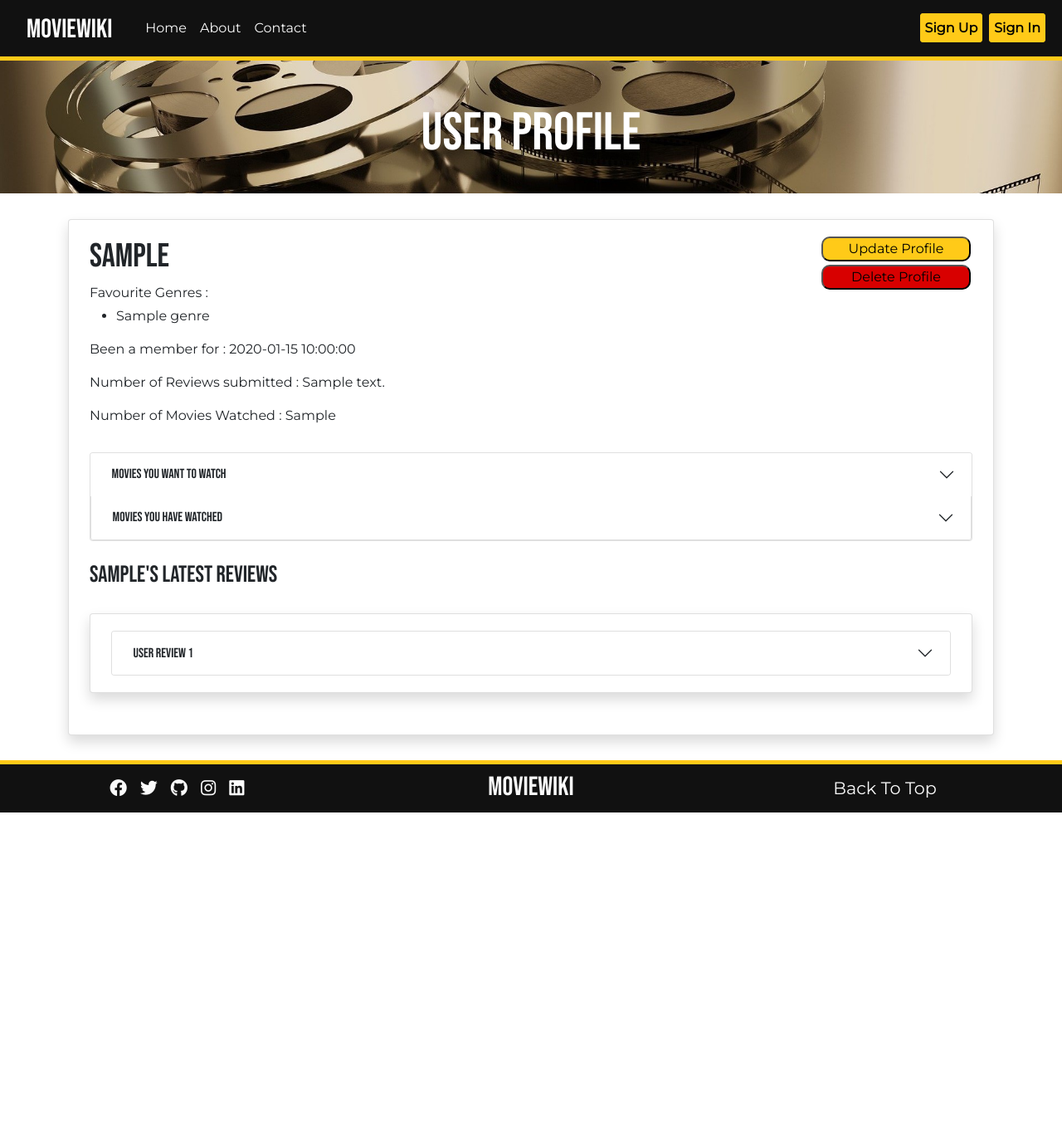
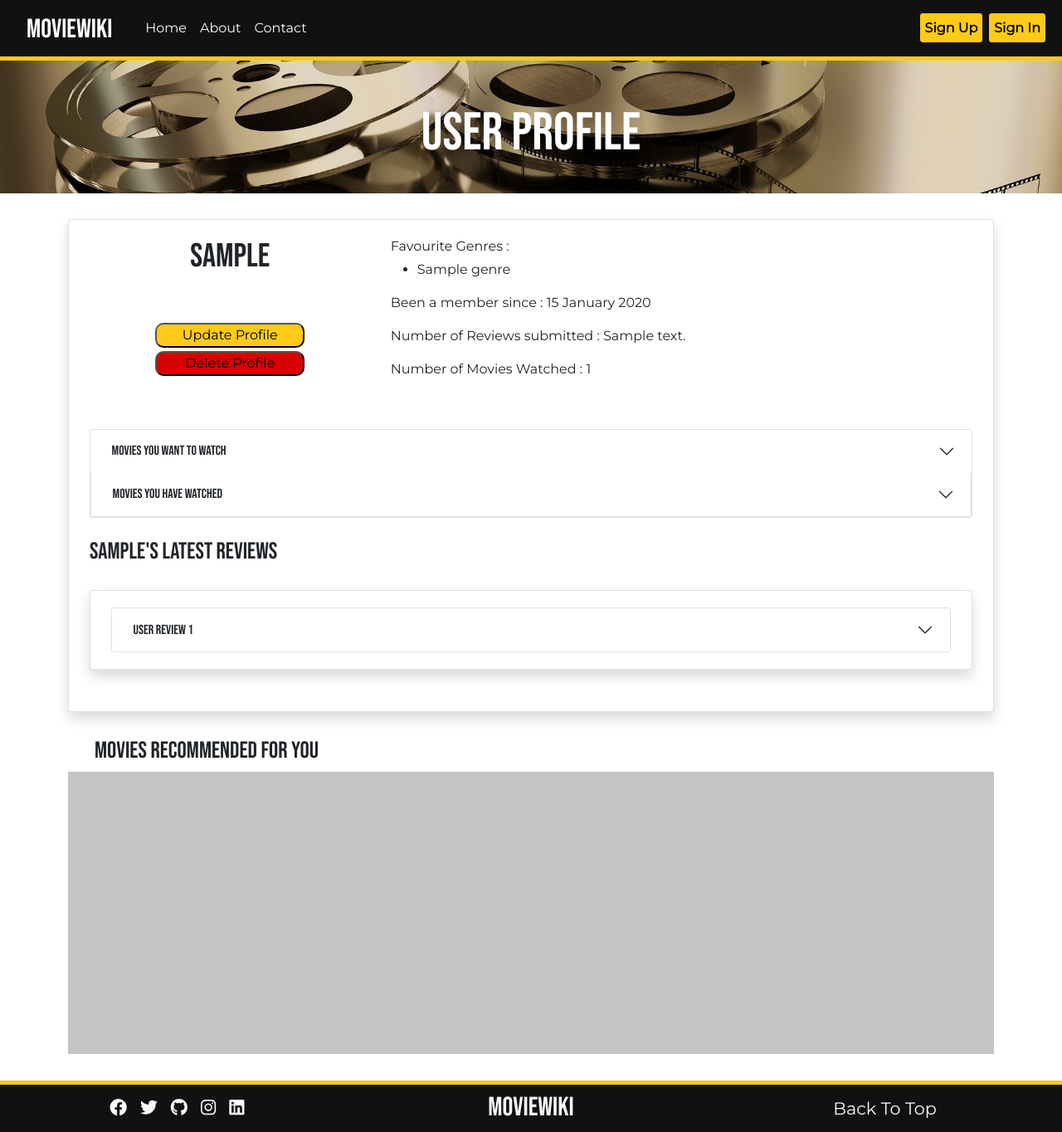
Before and after one commit to nlenno1/moviewiki-ms3, a Flask app: a page that uses templates/profile.html in a window 1280 px wide. Shown: the whole page at 83% size. Before the commit the page ends 979 px from the top, so only its background shows below. Run offline with Flask 2, Linux system fonts and the light colour scheme; a database or web service that is not in the repository returns one stand-in record (values such as "Sample title"); some libraries are stand-ins or nearby versions.

Commit message:
style: redesigned profile view

```diff
--- a/app.py
+++ b/app.py
@@ -232,7 +232,15 @@
             {"username": username},
             {"password": 0}
           )
-    return render_template("profile.html", user=user)
+
+    # generate suggested_movies list
+    suggested_movies = []
+    movies = list(mongo.db.movies.find())
+    for item in movies:
+        if set(user["favourite_genres"]).intersection(item["genre"]):
+            suggested_movies.append(item)
+
+    return render_template("profile.html", user=user, suggested_movies=suggested_movies)
 
 
 @app.route("/create-movie", methods=["GET", "POST"])
--- a/static/css/style.css
+++ b/static/css/style.css
@@ -681,3 +681,13 @@
     outline: 0;
     box-shadow: 0 0 0 0.25rem rgb(255 202 24 / 25%);
 }
+
+/* Profile */
+
+.profile_controls_container, .profile_controls_container div {
+    text-align: center;
+    display: flex;
+    flex-wrap: nowrap;
+    flex-direction: column;
+    align-items: center;
+}
--- a/templates/profile.html
+++ b/templates/profile.html
@@ -3,22 +3,28 @@
 
     <h1 id="header-title">User Profile</h1>
 
-<div class="container">
+    <div class="container-md">
         <div class="card form-card shadow">
             <div class="row">
+                <div class="col-12 col-md-4 profile_controls_container">
+                    <h1>{{ user.username }}</h1>
+                    <div class="my-5 d-none d-md-flex">
+                        <button class="generic-button button-color-gold"><a href="#">Update Profile</a></button>
+                        <button class="generic-button button-color-red mt-1"><a href="#">Delete Profile</a></button>
+                    </div>
+                </div>
                 <div class="col-12 col-md-8">
-                <h1 class="ml-5">{{user.username}}</h1>
                     <p class="mb-1">Favourite Genres :
                         <ul>
                             {% for genre in user.favourite_genres %}
                             <li>{{ genre|capitalize }}</li>
                             {% endfor %}
                         </ul>
-                    <p>Been a member for : {{user.date_joined}}</p>
-                    <p>Number of Reviews submitted : {{user.reviews_submitted}}</p>
-                    <p>Number of Movies Watched : {{user.numb_movies_watched}}</p>
+                        <p>Been a member since : {{ user.date_joined.strftime('%d %B %Y') }}</p>
+                        <p>Number of Reviews submitted : {{ user.reviews_submitted }}</p>
+                        <p>Number of Movies Watched : {{ user.moviews_reviewed|length }}</p>
                 </div>
-            <div class="col-12 col-md-4 text-end">
+                <div class="col-12 d-md-none text-center">
                     <button class="generic-button button-color-gold"><a href="#">Update Profile</a></button>
                     <button class="generic-button button-color-red mt-1"><a href="#">Delete Profile</a></button>
                 </div>
@@ -37,15 +43,21 @@
                             <div id="movies-to-watch-collapse" class="accordion-collapse collapse"
                                 aria-labelledby="to-watch-heading" data-bs-parent="#user-profile-accordion">
                                 <div class="accordion-body">
-                                {% if user.movies_to_watch|length <= 0 %}
-                                <h5 class="mb-0 mt-1">Choose some movies you want to watch!</h5>
+                                    <div class="row g-0">
+                                        {% if user.movies_to_watch|length > 0 %}
+                                            {% for movie in user.movies_to_watch %}
+                                                <div class="col-12 col-md-6 col-lg-4">
+                                                    <p class="mb-0">
+                                                        {{ movie|title }}
+                                                    </p>
+                                                </div>
+                                            {% endfor %}
                                         {% else %}
-                                <ul class="mb-0">
-                                    {% for movie in user.movies_to_watch %}
-                                    <li>{{ movie }}</li>
-                                    {% endfor %}
-                                </ul>
+                                            <div class="col-12">
+                                                <h5 class="mb-0 mt-1">Add Movies that you <strong>WANT TO WATCH</strong>  from their pages!</h5>
+                                            </div>
                                         {% endif %}
+                                    </div>
                                 </div>
                             </div>
                             <div class="accordion-item">
@@ -59,15 +71,21 @@
                                 <div id="movies-watched-collapse" class="accordion-collapse collapse"
                                     aria-labelledby="watched-heading" data-bs-parent="#user-profile-accordion">
                                     <div class="accordion-body">
-                                    {% if user.numb_movies_watched == 0 %}
-                                    <h5 class="mb-0 mt-1">You haven't watched any Movies!!!</h5>
+                                        <div class="row g-0">
+                                            {% if user.movies_watched|length > 0 %}
+                                                {% for movie in user.movies_watched %}
+                                                    <div class="col-12 col-md-6 col-lg-4">
+                                                        <p class="mb-0">
+                                                            {{ movie|title }}
+                                                        </p>
+                                                    </div>
+                                                {% endfor %}
                                             {% else %}
-                                    <ul>
-                                        {% for movie in user.movies_watched %}
-                                        <li>{{ movie|capitalize }}</li>
-                                        {% endfor %}
-                                    </ul>
+                                                <div class="col-12">
+                                                    <h5 class="mb-0 mt-1">Add Movies that you <strong>HAVE WATCHED</strong> from their pages!</h5>
+                                                </div>
                                             {% endif %}
+                                        </div>
                                     </div>
                                 </div>
                             </div>
@@ -99,7 +117,25 @@
                     </div>
                 </div>
             </div>
-
         </div>
-
+        <div class="row g-0">
+            <div class="col">
+                <h3 class="carousel-label">Movies Recommended For You</h3>
+                <div class="movie-carousel">
+                    {% for item in suggested_movies|sort(attribute="average_rating") %}
+                        {% if loop.index <= 10 %}
+                            <div class="movie-picture-display">
+                                <div class="movie-image-continer">
+                                    <a href="{{ url_for('view_movie', movie_id=item._id) }}">
+                                        <img src="{{ item.image_link }}" alt="Movie Image">
+                                    </a>
+                                </div>
+                                <h4>{{ item.movie_title }}</h4>
+                            </div>
+                        {% endif %}
+                    {% endfor %}
+                </div>
+            </div>
+        </div>
+    </div>
 {% endblock %}
```
Also changed, not shown: templates/view-movie.html (indentation only). Lines whose indentation alone changed are shown as unchanged.
